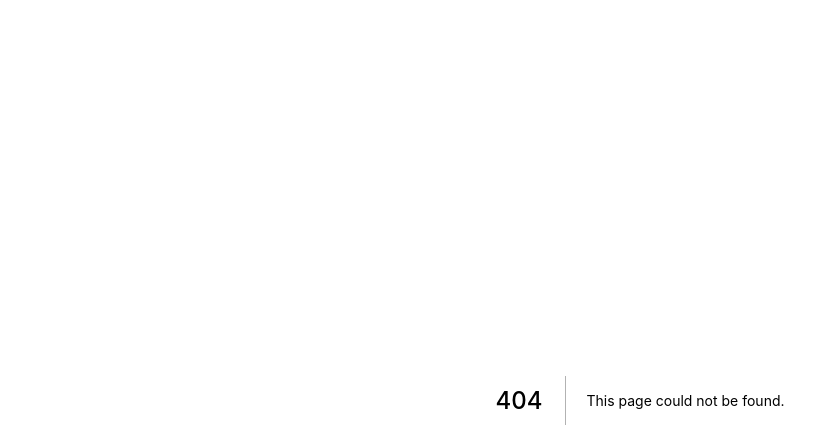
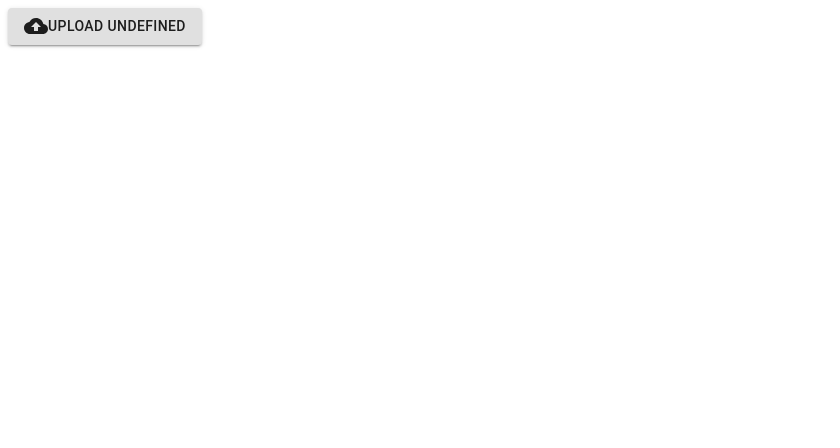
Before and after one commit to farooqashar/bundleCMS, a Next.js app: page /admin/components/UploadImage in a window 1280 px wide. Before the commit this address had no page. Shown: the top 448 px of the page, without its empty margins (0-840 px from the left). Built offline with nearby package versions, Linux system fonts and the light colour scheme.

Commit message:
Create UploadImage.jsx

```diff
--- /dev/null
+++ b/pages/admin/components/UploadImage.jsx
@@ -0,0 +1,74 @@
+// @flow
+
+/* -----------------Globals--------------- */
+import React, { useState, createRef } from 'react';
+
+/* -----------------MaterialUI--------------- */
+import { Button } from '@material-ui/core';
+import { CloudUpload, Delete } from '@material-ui/icons';
+
+/* -----------------Types--------------- */
+type Props = {
+  title: string,
+}
+
+const UploadImage = (props: Props) => {
+  const { title } = props;
+
+  const [image, setImage] = useState('');
+  const inputFileRef = createRef();
+
+  const remove = () => {
+    URL.revokeObjectURL(image);
+  };
+
+  const uploadImage = (newImage) => {
+    if (image) {
+      remove();
+    }
+    setImage(newImage);
+  };
+
+  const handleOnChange = (event) => {
+    const newImage = event.target?.files?.[0];
+
+    if (newImage) {
+      uploadImage(URL.createObjectURL(newImage));
+    }
+  };
+
+  const handleClick = (event) => {
+    if (image) {
+      event.preventDefault();
+      uploadImage();
+    }
+  };
+
+  return (
+    <>
+      <input
+        ref={inputFileRef}
+        accept="image/*"
+        hidden
+        id="avatar-image-upload"
+        type="file"
+        onChange={handleOnChange}
+      />
+
+      <label htmlFor="avatar-image-upload">
+        <Button
+          variant="contained"
+          component="span"
+          mb={2}
+          onClick={handleClick}
+        >
+          {image ? <Delete /> : <CloudUpload />}
+          {image ? <img alt="uploaded graphic" width="50" height="60" src={image} /> : `Upload ${title}`}
+        </Button>
+      </label>
+
+    </>
+  );
+};
+
+export default UploadImage;
```
